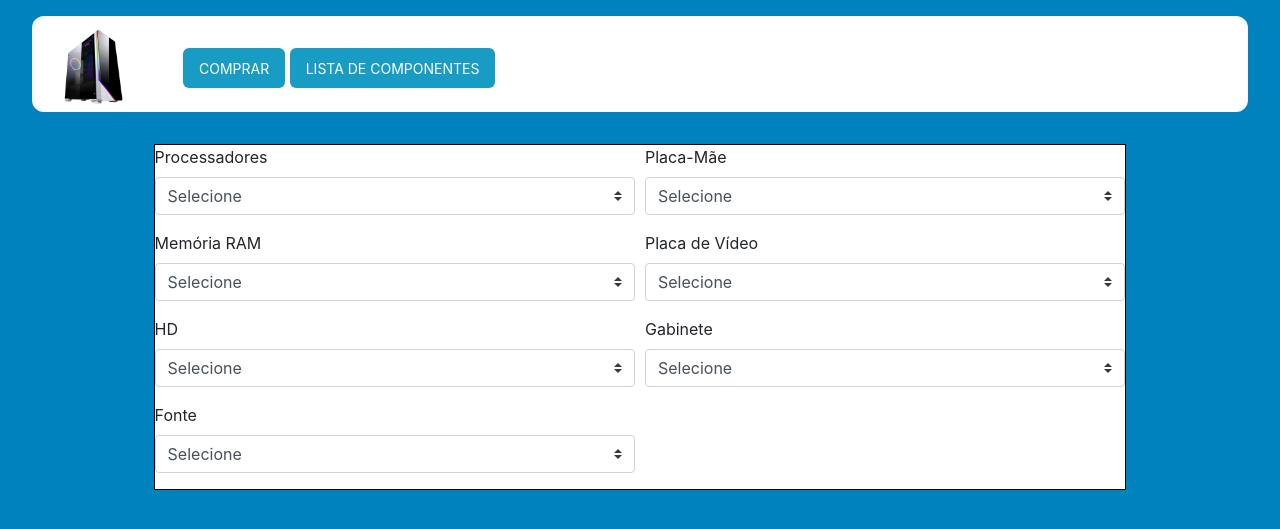
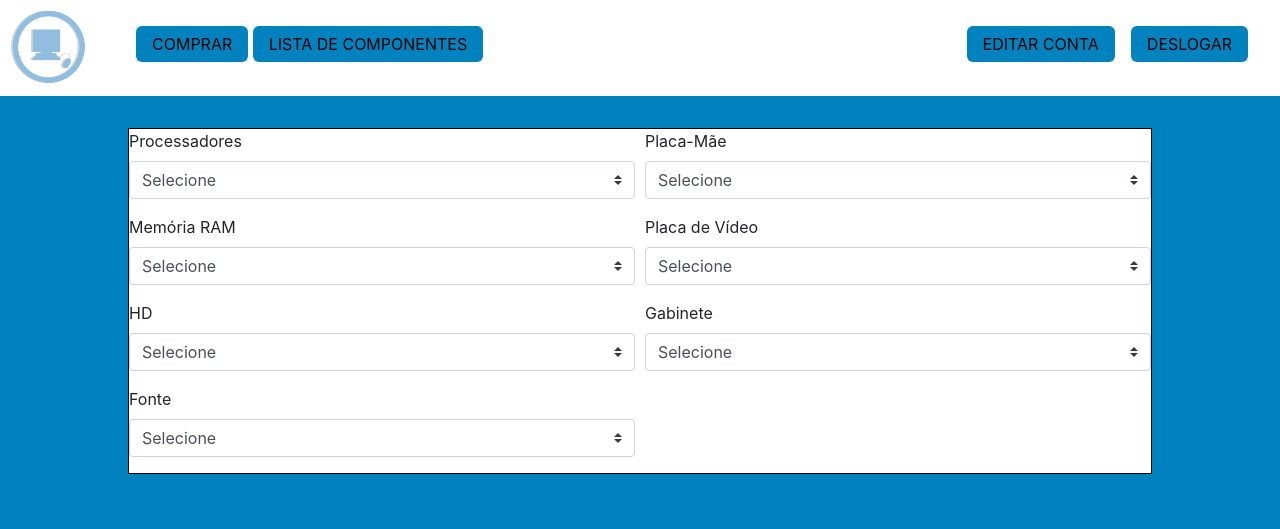
Before and after one commit to zanoni/loja_computadores, a Flask app: page /comprar in a window 1280 px wide. Shown: the top 529 px of the page. Run offline with Flask 2, Linux system fonts and the light colour scheme; data that the repository does not hold is empty; some libraries are stand-ins or nearby versions.

Commit message:
pequenos_ajustes

```diff
--- a/start.py
+++ b/start.py
@@ -103,5 +103,10 @@ def lista_compras():
     #realizar um group by dos produtos pelo id da compra buscando pelo id do cliente
     return render_template('lista-compras.html')
 
+@app.route('/sair')
+def sair():
+    session['logado'] = None
+    return redirect('/')
+
 
 app.run()
--- a/static/main.css
+++ b/static/main.css
@@ -1,25 +1,46 @@
 body{
-    margin: 1em 2.5%;
     background: #0082BF;
 }
 .cabecalho{
     width: 100%;
     background: #fff;
     height: 6em;
-    border-radius: 12px;
 }
 .cabecalho .logo, .cabecalho .menu{
     float: left;
 }
 .cabecalho .logo img{
-    margin: 10px 0 0 15px;
+    margin: auto;
     width: 6em;
 }
 .cabecalho .menu{
-    width: 600px;
+    width: 90%;
 }
 .cabecalho .menu ul li{
     display: inline-block;
+    margin: 2em auto;
+
+}
+.cabecalho .menu ul li a {
+    background: #0082BF;
+    color: black;
+    text-transform: uppercase;
+    padding: 0.5em 1em;
+    border-radius: 6px;
+    -webkit-transition: all 0.3s ease-in 0s;
+       -moz-transition: all 0.3s ease-in 0s;
+        -ms-transition: all 0.3s ease-in 0s;
+         -o-transition: all 0.3s ease-in 0s;
+            transition: all 0.3s ease-in 0s;
+}
+
+.cabecalho .menu ul li a:hover{
+    background: black;
+    color: #0082bf;
+    text-decoration: none;
+}
+/* .cabecalho .menu ul li{
+    display : inline-block;
     background: rgb(25, 156, 196);
     text-transform: uppercase;
     padding: 0.5em 1em;
@@ -37,9 +58,20 @@ body{
     text-decoration: none;
     color: #fff;
     font-size: 14px;
-}
+}    */
 .cabecalho .login{
     float: right;
+}
+
+#editar{
+    float: right;
+    padding: 0 1em;
+
+}
+
+#sair{
+    float: right;
+
 }
 #body{
     width: 80%;
--- a/templates/main.html
+++ b/templates/main.html
@@ -11,14 +11,17 @@
 <body>
     <header class="cabecalho">
         <div class="logo">
-            <img src="../static/img/pc.jpg" alt="">
+            <img src="../static/img/log.png" alt="">
         </div>
         <div class="menu">
             <ul>
                 <li><a href="/comprar">Comprar</a></li>
                 <li><a href="/lista">Lista de componentes</a></li>
+                <li id="sair"><a href="/sair">Deslogar</a></li>
+                <li id="editar"><a href="/editar">Editar Conta</a></li>
             </ul>
         </div>
+
     </header>
 
     <div class="bloco" id="body">
```
Also changed, not shown: static/img/log.png (added).
